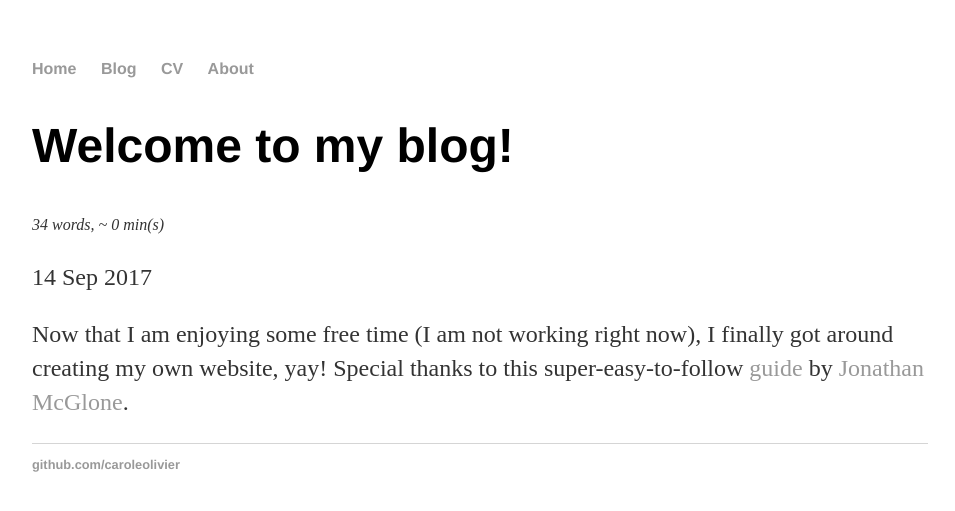
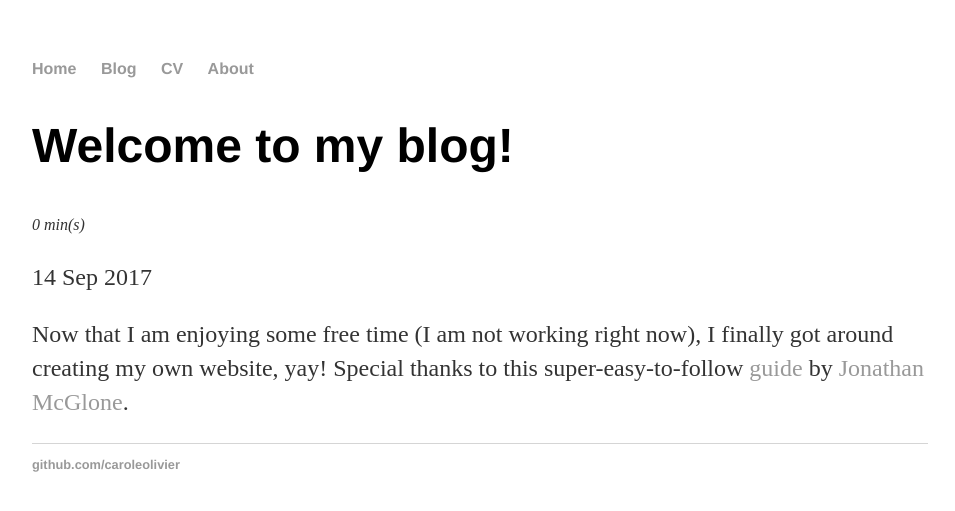
Before and after one commit to caroleolivier/caroleolivier.github.io, a Jekyll site: the page built from _posts/2017-09-14-welcome-to-my-blog.md, in a window 1280 px wide. Shown: the top 511 px of the page, without its empty margins (160-1115 px from the left). Built offline with Jekyll 4.4.1, drawn with Linux system fonts in a browser that asks for light colours.

Commit message:
Change the reading_time logic

```diff
--- a/_layouts/post.html
+++ b/_layouts/post.html
@@ -4,12 +4,15 @@ layout: default
 {% capture count_words %}
     {{ page.content | number_of_words }}
 {% endcapture %}
-{% capture time_words %}
+<!-- {% capture time_words %}
     {{count_words | divided_by: 5}}
+{% endcapture %}  -->
+{% capture read_time %}
+    {{count_words | divided_by: 180}}
 {% endcapture %}
 
 <h1>{{ page.title }}</h1>
-<p class="reading">{{count_words}} words, ~ {{time_words | divided_by: 60}} min(s)</p>
+<p class="reading">{{read_time}}min(s)</p>
 <p>{{ page.date | date_to_string }}</p>
 
 <div class="post">
```
